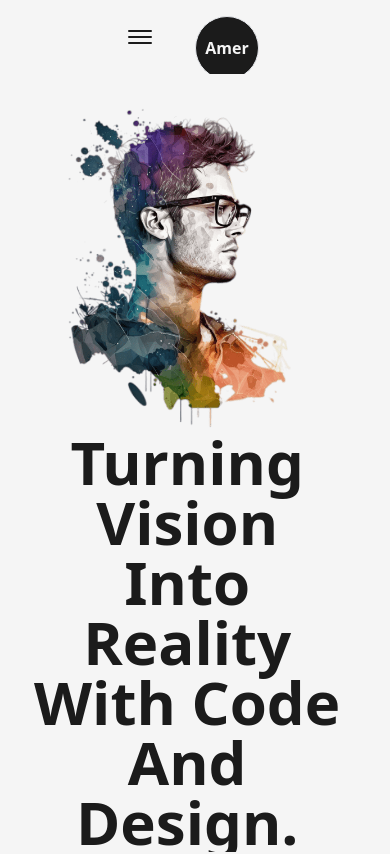
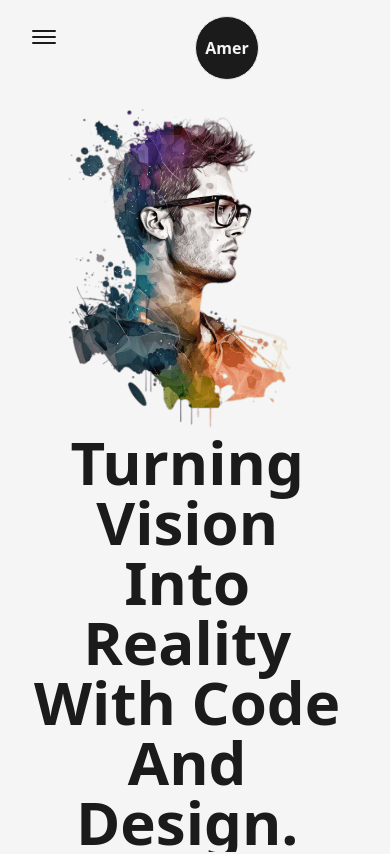
Before and after one commit to amerv97/Next.js-amervarajic-portfolio, a Next.js app in the folder Next.js-Developer-Portfolio-Starter-Code-main/: page / in a window 390 px wide. Shown: the top 854 px of the page. Built offline with nearby package versions, Linux system fonts and the light colour scheme.

Commit message:
fixed Amer button

```diff
--- a/Next.js-Developer-Portfolio-Starter-Code-main/src/components/NavBar.js
+++ b/Next.js-Developer-Portfolio-Starter-Code-main/src/components/NavBar.js
@@ -67,7 +67,7 @@
   };
 
   return (
-    <header className="w-full px-32 py-8 font-medium flex items-center justify-between dark:text-light relative">
+    <header className="w-full px-32 py-8 font-medium flex items-center justify-between dark:text-light relative z-10 lg:px-16 md:px-12 sm:px-8">
       <button
         className="flex-col justify-center items-center hidden lg:flex"
         onClick={handleClick}
```
